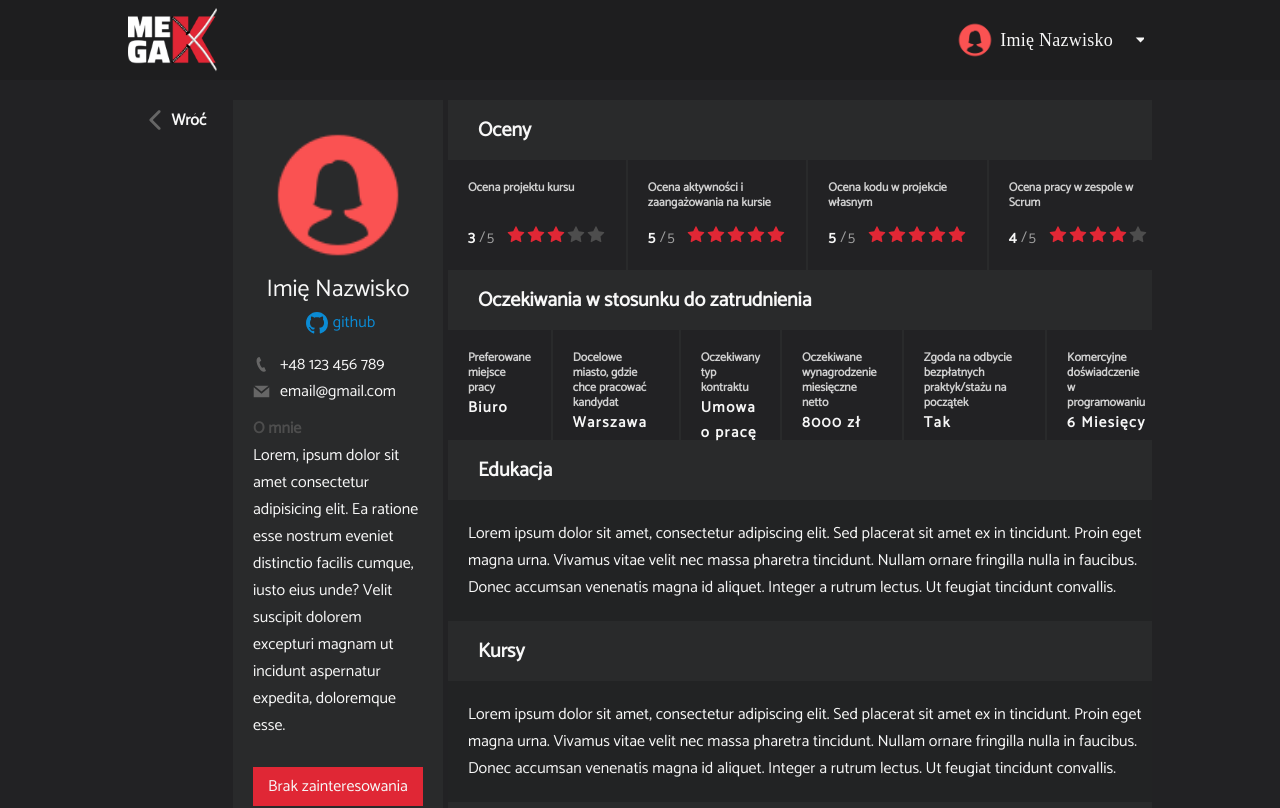
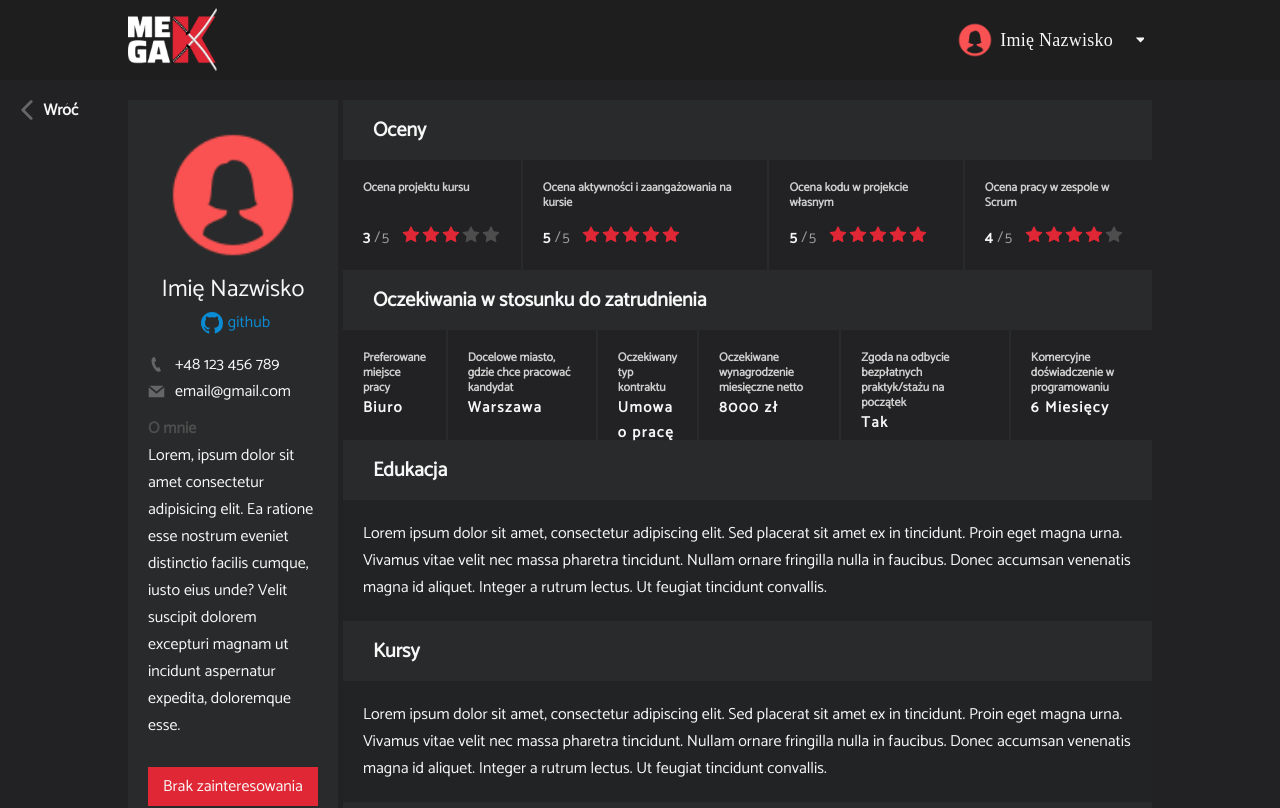
Before and after one commit to git-asia/HeadHunter_client, a React (Vite) app: page /cv in a window 1280 px wide. Shown: the top 808 px of the page. Built offline with nearby package versions, Linux system fonts and the light colour scheme.

Commit message:
Moved the back-arrow outside the CVView__wrapper.

```diff
--- a/src/views/CVView/CVView.scss
+++ b/src/views/CVView/CVView.scss
@@ -1,11 +1,16 @@
 @import "../../variables";
 
 .CVView__container {
+  position: relative;
   width: 100%;
   background-color: $primary-dark;
 
+  .page__container {
+    display: flex;
+  }
+
   .CVView__wrapper {
-    padding: 2rem 1rem;
+    padding: 2rem 0;
     background-color: $primary-dark;
     height: fit-content;
     width: 80%;
@@ -18,15 +23,18 @@
       justify-content: start;
     }
   }
-}
 
   .CVView__back {
+    position: absolute;
+    left: 1rem;
     height: 4rem;
     min-width: 7rem;
     margin-right: 2rem;
+    padding-top: 2rem;
     display: flex;
     justify-content: space-evenly;
     align-items: center;
+
     .CVView__back__svg {
       transform: rotate(90deg);
       fill: $dark-arrow;
@@ -37,3 +45,4 @@
       font-weight: bold;
     }
   }
+}
--- a/src/views/CVView/CVView.tsx
+++ b/src/views/CVView/CVView.tsx
@@ -11,11 +11,12 @@ export const CVView = () => {
   return (
     <div className="CVView__container">
       <Header/>
-      <div className="CVView__wrapper">
+      <div className="page__container">
         <div className="CVView__back">
           <IoIosArrowDown size={30} className="CVView__back__svg" />
           <span className="CVView__back__span">Wróć</span>
         </div>
+        <div className="CVView__wrapper">
           <UserCard
             aboutMe={
               "Lorem, ipsum dolor sit amet consectetur adipisicing elit. Ea ratione esse nostrum eveniet distinctio facilis cumque, iusto eius unde? Velit suscipit dolorem excepturi magnam ut incidunt aspernatur expedita, doloremque esse."
@@ -55,5 +56,6 @@ export const CVView = () => {
           />
         </div>
       </div>
+    </div>
   );
 };
```
Lines whose indentation alone changed are shown as unchanged.
